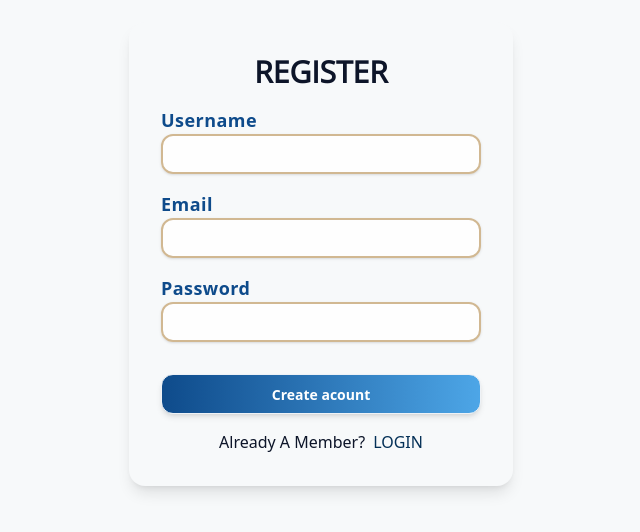
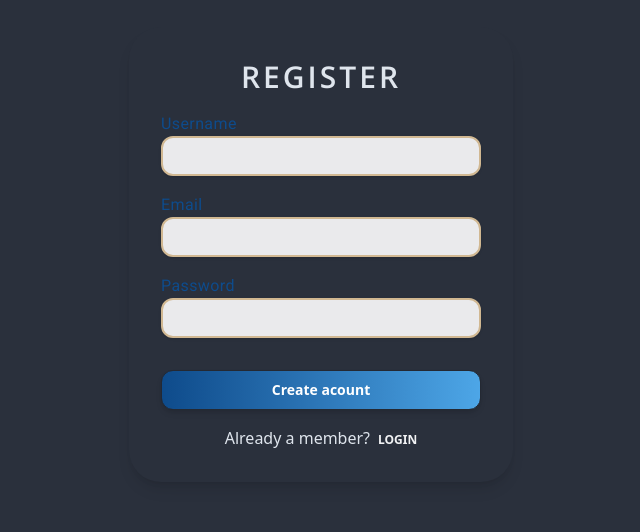
Before and after one commit to jccastaneda0201/comfy-furniture, a React (Vite) app: page /register in a window 1280 px wide. Shown: the part 146-678 px from the top of the page, without its empty margins (319-959 px from the left). Built offline with nearby package versions, Linux system fonts and the light colour scheme.

Commit message:
updated files and styles for all components

```diff
--- a/index.html
+++ b/index.html
@@ -3,6 +3,10 @@
   <head>
     <meta charset="UTF-8" />
     <link rel="icon" href="/jcdev.ico" />
+    <link
+      rel="stylesheet"
+      href="https://fonts.googleapis.com/css2?family=Open+Sans:wght@300..800&family=Roboto:wght@100..900&display=swap"
+    />
     <meta name="viewport" content="width=device-width, initial-scale=1.0" />
     <title>Comfy Furniture</title>
   </head>
--- a/src/components/FormInput.jsx
+++ b/src/components/FormInput.jsx
@@ -2,7 +2,7 @@ const FormInput = ({ label, name, type, defaultValue, size }) => {
   return (
     <div className="form-control w-full max-w-md">
       <label htmlFor={name} className="label">
-        <span className="label-text text-lg font-semibold tracking-wide text-[#0e4b8b]">
+        <span className="label-text text-base font-roboto tracking-wide text-[#0e4b8b]">
           {label}
         </span>
       </label>
--- a/src/components/Hero.jsx
+++ b/src/components/Hero.jsx
@@ -14,7 +14,7 @@ const Hero = () => {
         <h1 className="max-w-2xl text-4xl font-openSans font-bold tracking-tight sm:text-6xl text-primary">
           Experience Comfort & Style
         </h1>
-        <p className="mt-8 max-w-xl text-lg leading-8 text-secondary">
+        <p className="mt-8 max-w-xl text-lg leading-8 text-secondary font-roboto tracking-wider">
           Discover our exclusive collection of modern furniture designed to bring elegance, warmth,
           and unmatched comfort into your home.
         </p>
--- a/src/components/ProductsContainer.jsx
+++ b/src/components/ProductsContainer.jsx
@@ -43,7 +43,7 @@ const ProductsContainer = () => {
       {/* PRODUCTS */}
       <div>
         {totalProducts === 0 ? (
-          <h5 className="text-2xl mt-16">Sorry, no products matched your search...</h5>
+          <h5 className="text-2xl mt-16 font-roboto">Sorry, no products matched your search...</h5>
         ) : layout === 'grid' ? (
           <ProductsGrid />
         ) : (
--- a/src/components/ProductsGrid.jsx
+++ b/src/components/ProductsGrid.jsx
@@ -23,7 +23,7 @@ const ProductsGrid = () => {
               />
             </figure>
             <div className="card-body items-center text-center text-primary">
-              <h2 className="card-title capitalize tracking-wider">{title}</h2>
+              <h2 className="card-title capitalize font-roboto tracking-wider">{title}</h2>
               <span className="text-warning text-base tracking-widest">{eurosAmount}</span>
             </div>
           </Link>
--- a/src/components/SectionTitle.jsx
+++ b/src/components/SectionTitle.jsx
@@ -1,7 +1,9 @@
 const SectionTitle = ({ text }) => {
   return (
     <div className="border-b border-base-300 pb-5">
-      <h2 className="text-3xl font-medium text-primary tracking-wider capitalize">{text}</h2>
+      <h2 className="text-3xl font-medium font-openSans text-primary tracking-wider capitalize">
+        {text}
+      </h2>
     </div>
   );
 };
--- a/src/index.css
+++ b/src/index.css
@@ -1,23 +1,19 @@
-
-@import url('https://fonts.googleapis.com/css2?family=Open+Sans:ital;wght@0;300..800;1;300..800&family=Roboto:ital;wght@0;100..900;1;100..900&display=swap');
-
 
 @import "tailwindcss";
 
-@theme {
+  .align-element {
+    @apply mx-auto max-w-6xl px-8;
+  }
+
+  @theme {
   --font-roboto: "Roboto", sans-serif;
   --font-openSans: "Open Sans", sans-serif;
 }
-  .align-element {
-    @apply mx-auto max-w-6xl px-8;
-  }
-/* @plugin "daisyui" {
- themes: night --default;
-} */
+
 @plugin "daisyui";
 @plugin "daisyui/theme" {
   name: "comfy";
-  default: true;
+  default: false;
   color-scheme: "light";
   --color-base-100: oklch(98% 0.003 247.858);
   --color-base-200: oklch(96% 0.007 247.896);
@@ -51,7 +47,7 @@
 
 @plugin "daisyui/theme" {
   name: "dark";
-  default: false;
+  default: true;
   prefersdark: true;
   color-scheme: "dark";
  --color-base-100: oklch(30.857% .023 264.149);
--- a/src/pages/Login.jsx
+++ b/src/pages/Login.jsx
@@ -5,18 +5,23 @@ export const Login = () => {
   return (
     <section className="h-screen grid place-items-center ">
       <Form method="post" className="card w-96 p-8 bg-base-100 shadow-lg flex flex-col gap-y-4">
-        <h4 className="text-center text-3xl font-bold font-openSans uppercase">Login</h4>
+        <h4 className="text-center text-3xl text-primary font-openSans font-semibold uppercase tracking-widest">
+          Login
+        </h4>
         <FormInput type="email" label="Email" name="identifier" defaultValue="test@test.com" />
         <FormInput type="password" label="Password" name="password" />
         <div className="mt-4 capitalize">
           <SubmitBtn text="Sign in" />
         </div>
-        <button type="button" className="btn btn-secondary btn-block capitalize ">
+        <button type="button" className="btn btn-block capitalize ">
           guest user
         </button>
-        <p className="text-center">
+        <p className="text-center text-primary">
           Not a member yet?{' '}
-          <Link to="/register" className="ml-2 link link-hover link-primary uppercase">
+          <Link
+            to="/register"
+            className="ml-2  link link-hover link-secondary font-bold text-xs uppercase"
+          >
             register
           </Link>
         </p>
--- a/src/pages/Register.jsx
+++ b/src/pages/Register.jsx
@@ -4,16 +4,21 @@ const Register = () => {
   return (
     <section className="h-screen grid place-items-center">
       <Form method="POST" className="card w-96 p-8 bg-base-100 shadow-lg flex flex-col gap-y-4">
-        <h4 className="text-center text-3xl font-bold font-openSans uppercase">Register</h4>
+        <h4 className="text-center text-3xl text-primary font-openSans font-semibold uppercase tracking-widest">
+          Register
+        </h4>
         <FormInput type="text" label="Username" name="username" />
         <FormInput type="email" label="Email" name="email" />
         <FormInput type="password" label="Password" name="password" />
         <div className="mt-4 capitalize">
           <SubmitBtn text="Create acount" />
         </div>
-        <p className="text-center capitalize">
+        <p className="text-center text-primary">
           Already a member?
-          <Link to="/login" className="ml-2 link link-hover link-primary uppercase">
+          <Link
+            to="/login"
+            className="ml-2  link link-hover link-secondary font-bold text-xs uppercase"
+          >
             login
           </Link>
         </p>
```
